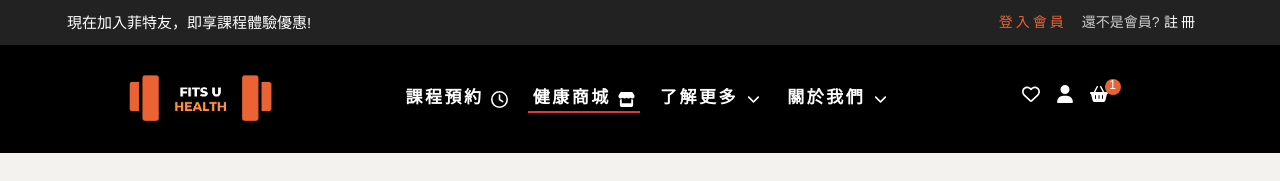
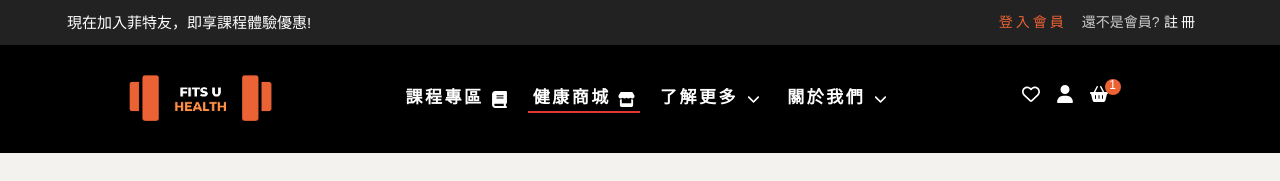
Before and after one commit to ni86910/team1_final, a Next.js app in the folder frontend-react/: page / in a window 1280 px wide. Shown: the top 181 px of the page. Built offline with nearby package versions, Linux system fonts and the light colour scheme.

Commit message:
改課程icon

```diff
--- a/frontend-react/components/layout/navbar.js
+++ b/frontend-react/components/layout/navbar.js
@@ -7,6 +7,7 @@ import {
   FaBasketShopping,
   FaRegClock,
   FaStore,
+  FaBook,
 } from 'react-icons/fa6'
 import { IoIosArrowDown } from 'react-icons/io'
 import { MdOutlineSort } from 'react-icons/md'
@@ -209,7 +210,7 @@ export default function Navbar() {
                 <ul>
                   <li>
                     <Link href="/class">
-                      課程預約 <FaRegClock />
+                      課程專區 <FaBook />
                     </Link>
                   </li>
                   <li className="active">
```
